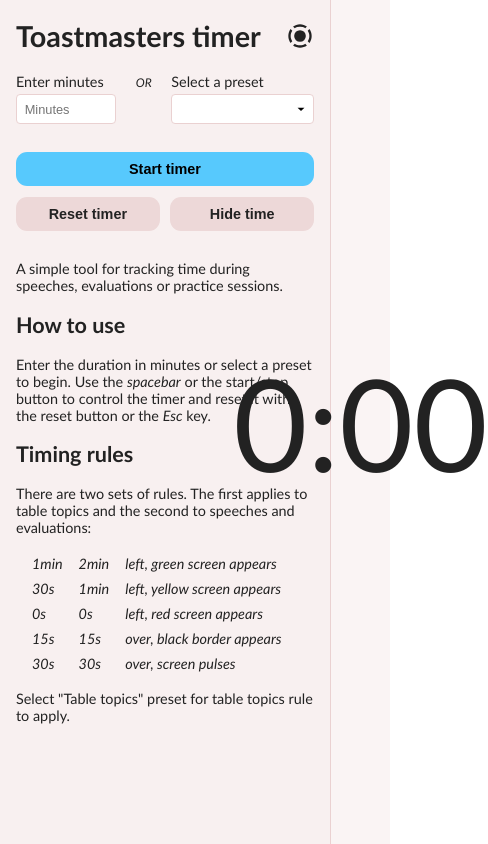
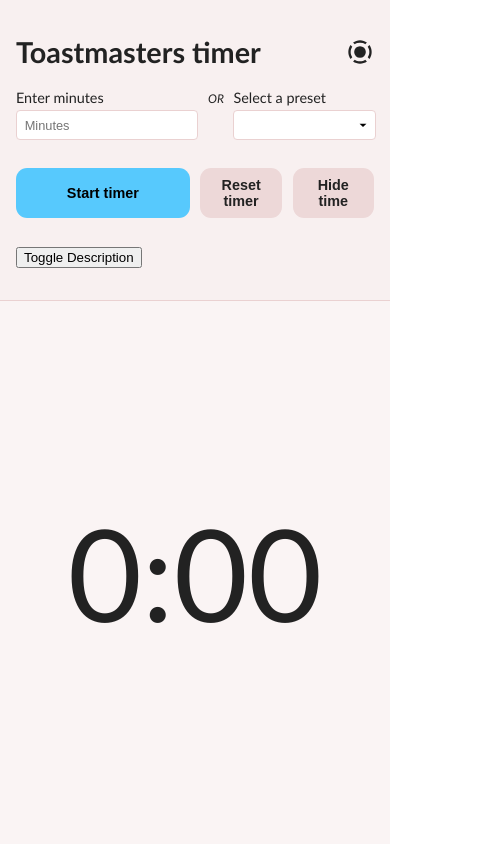
Before and after one commit to Ajuska/toastmasters-timer, an Angular app: page / in a window 390 px wide. Shown: the whole page, 488 px wide, since content can reach past the window. Built offline with nearby package versions, Linux system fonts and the light colour scheme; what worker-timers would draw is missing.

Commit message:
Add basic responsivness for mobile

```diff
--- a/src/app/app.component.sass
+++ b/src/app/app.component.sass
@@ -23,6 +23,29 @@
 .content
   flex-grow: 1
   position: relative
+  min-height: 200px
 
 .svg-icon
   transition: fill 0.3s ease-in-out
+
+@media (max-width: 768px)
+  .main
+    flex-direction: column
+    height: 100vh
+
+  .sidebar
+    width: auto
+    height: auto
+    border-right: none
+    border-bottom: 1px solid darken($rose, 10%)
+    padding: 1rem
+
+  .header
+    flex-direction: row
+
+@media (max-height: 420px)
+  .sidebar
+    height: fit-content
+
+  .content
+    height: 100vh
--- a/src/app/timer-controls/timer-controls.component.sass
+++ b/src/app/timer-controls/timer-controls.component.sass
@@ -16,7 +16,7 @@
   padding-bottom: 1.25rem
 
 .form--input
-  width: 100px
+  max-width: 100px
 
 .form--input--error
   border-color: $red
@@ -59,3 +59,16 @@
 
   &.full
     grid-column: span 2
+
+@media (max-width: 768px)
+  .controls
+    grid-template-columns: repeat(4, 1fr)
+
+  .form
+    gap: 0.6rem
+
+  .form--group
+    width: 100%
+
+  .form--input
+    max-width: initial
--- a/src/app/timer-description/timer-description.component.html
+++ b/src/app/timer-description/timer-description.component.html
@@ -1,3 +1,7 @@
+<button (click)="toggleDescription()" class="description-toggle mobile-only">
+  Toggle Description
+</button>
+<div class="description-content" [ngClass]="{ hidden: isDescriptionHidden }">
   <div>
     <p>
       A simple tool for tracking time during speeches, evaluations or practice
@@ -39,3 +43,4 @@
     </div>
     <p>Select "Table topics" preset for table topics rule to apply.</p>
   </div>
+</div>
--- a/src/app/timer-description/timer-description.component.sass
+++ b/src/app/timer-description/timer-description.component.sass
@@ -1,5 +1,22 @@
+@import '../../styles'
 .rules
   display: flex
 
 .rules--column
   font-size: 0.9rem
+
+.description-toggle
+  margin-bottom: 1rem
+
+.description-content
+  margin-bottom: 1rem
+
+  &.hidden
+    display: none
+
+.mobile-only
+  display: none
+
+@media (max-width: 768px)
+  .mobile-only
+    display: block
--- a/src/app/timer-description/timer-description.component.ts
+++ b/src/app/timer-description/timer-description.component.ts
@@ -1,4 +1,4 @@
-import { Component } from '@angular/core';
+import { Component, OnInit, HostListener } from '@angular/core';
 import { CommonModule } from '@angular/common';
 
 @Component({
@@ -8,4 +8,25 @@
   templateUrl: './timer-description.component.html',
   styleUrl: './timer-description.component.sass',
 })
-export class TimerDescriptionComponent {}
+export class TimerDescriptionComponent implements OnInit {
+  isDescriptionHidden: boolean = false;
+
+  ngOnInit() {
+    this.updateDescriptionVisibility();
+  }
+
+  @HostListener('window:resize', ['$event'])
+  onResize() {
+    this.updateDescriptionVisibility();
+  }
+
+  updateDescriptionVisibility() {
+    this.isDescriptionHidden = window.innerWidth <= 768;
+  }
+
+  toggleDescription() {
+    if (window.innerWidth <= 768) {
+      this.isDescriptionHidden = !this.isDescriptionHidden;
+    }
+  }
+}
--- a/src/app/timer-display/timer-display.component.ts
+++ b/src/app/timer-display/timer-display.component.ts
@@ -26,10 +26,11 @@
   }
 
   getBoxShadow(): string {
+    const borderWidth = window.innerWidth <= 768 ? 35 : 50;
     if (!['darkRed', 'darkerRed'].includes(this.backgroundColor)) {
       return '';
     }
 
-    return `inset 0px 0px 0px 50px var(--color-black)`;
+    return `inset 0px 0px 0px ${borderWidth}px var(--color-black)`;
   }
 }
```
Lines whose indentation alone changed are shown as unchanged.
